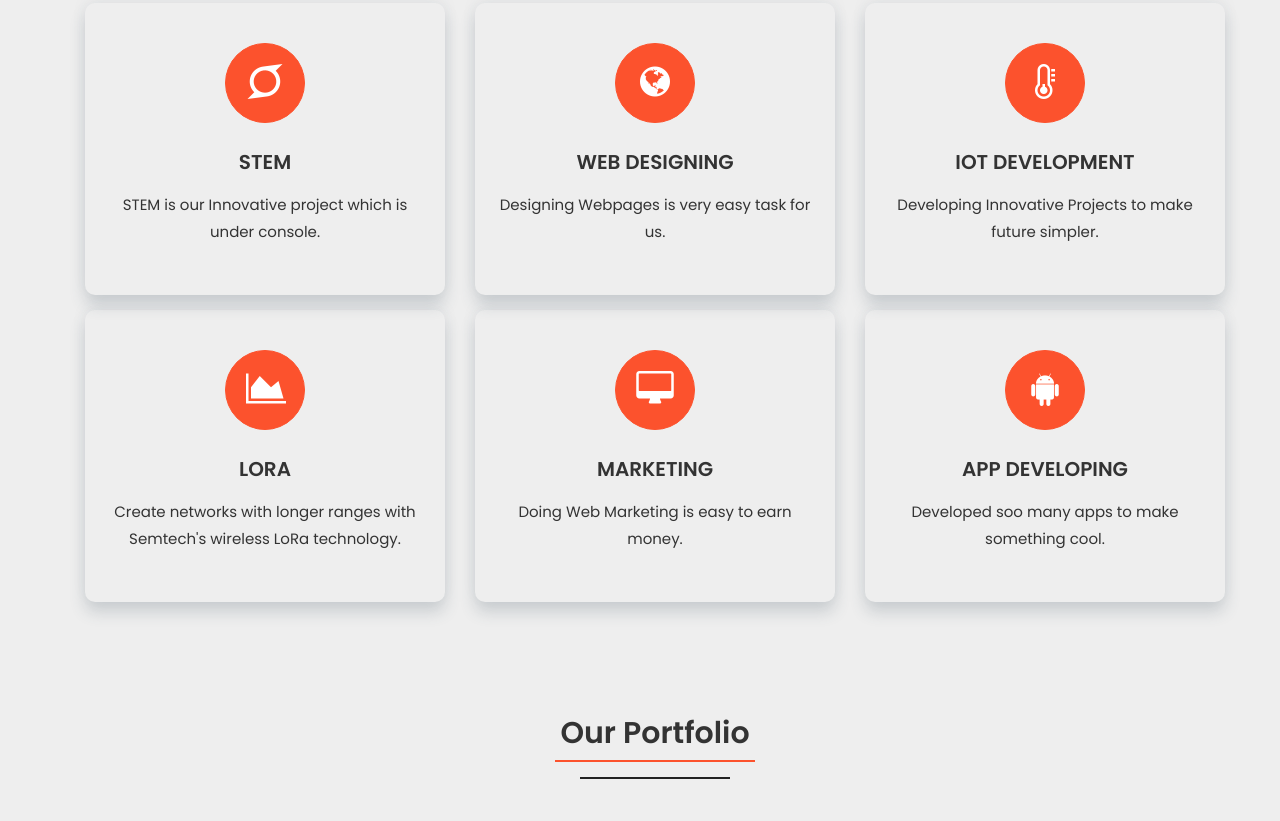
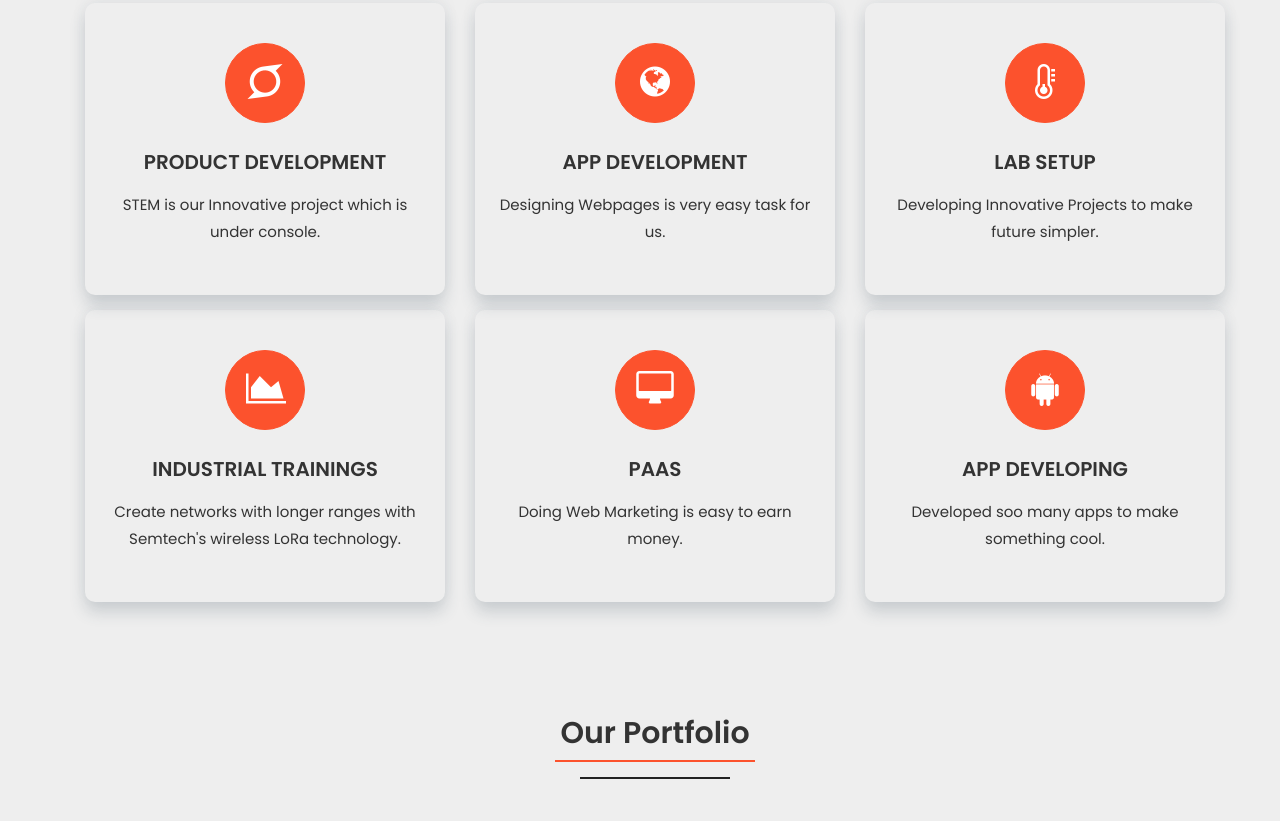
Before and after one commit to MatheshSuresh/cingrouslabs.github.io, a plain HTML site: page index.html in a window 1280 px wide. Shown: the part 3740-4561 px from the top of the page. Drawn offline with Linux system fonts and the light colour scheme.

Commit message:
Update index.html

```diff
--- a/index.html
+++ b/index.html
@@ -320,7 +320,7 @@ We want to empower our customers to be able to reach their goals easily and live
                                 <i class="fa fa-superpowers"></i>
                             </div>
                             <div class="services-content">
-                                <h3>STEM</h3> <!--edit the service you give-->
+                                <h3>Product Development</h3> <!--edit the service you give-->
                                 <p>STEM is our Innovative project which is under console.</p>
                             </div>
                         </div>
@@ -331,7 +331,7 @@ We want to empower our customers to be able to reach their goals easily and live
                                 <i class="fa fa-globe" aria-hidden="true"></i></i>
                             </div>
                             <div class="services-content">
-                                <h3>Web Designing</h3> <!--edit the service you give-->
+                                <h3>App Development</h3> <!--edit the service you give-->
                                 <p>Designing Webpages is very easy task for us.</p>
                             </div>
                         </div>
@@ -342,7 +342,7 @@ We want to empower our customers to be able to reach their goals easily and live
                                 <i class="fa fa-thermometer-quarter" aria-hidden="true"></i>
                             </div>
                             <div class="services-content">
-                                <h3>IoT Development</h3> <!--edit the service you give-->
+                                <h3>Lab Setup</h3> <!--edit the service you give-->
                                 <p>Developing Innovative Projects to make future simpler. </p>
                             </div>
                         </div>
@@ -353,7 +353,7 @@ We want to empower our customers to be able to reach their goals easily and live
                                 <i class="fa fa-area-chart"></i>
                             </div>
                             <div class="services-content">
-                                <h3>LORA</h3> <!--edit the service you give-->
+                                <h3>Industrial Trainings</h3> <!--edit the service you give-->
                                 <p>Create networks with longer ranges with Semtech's wireless LoRa technology.</p>
                             </div>
                         </div>
@@ -364,7 +364,7 @@ We want to empower our customers to be able to reach their goals easily and live
                                 <i class="fa fa-desktop"></i>
                             </div>
                             <div class="services-content">
-                                <h3>Marketing</h3> <!--edit the service you give-->
+                                <h3>PaaS</h3> <!--edit the service you give-->
                                 <p>Doing Web Marketing is easy to earn money.</p>
                             </div>
                         </div>
```
